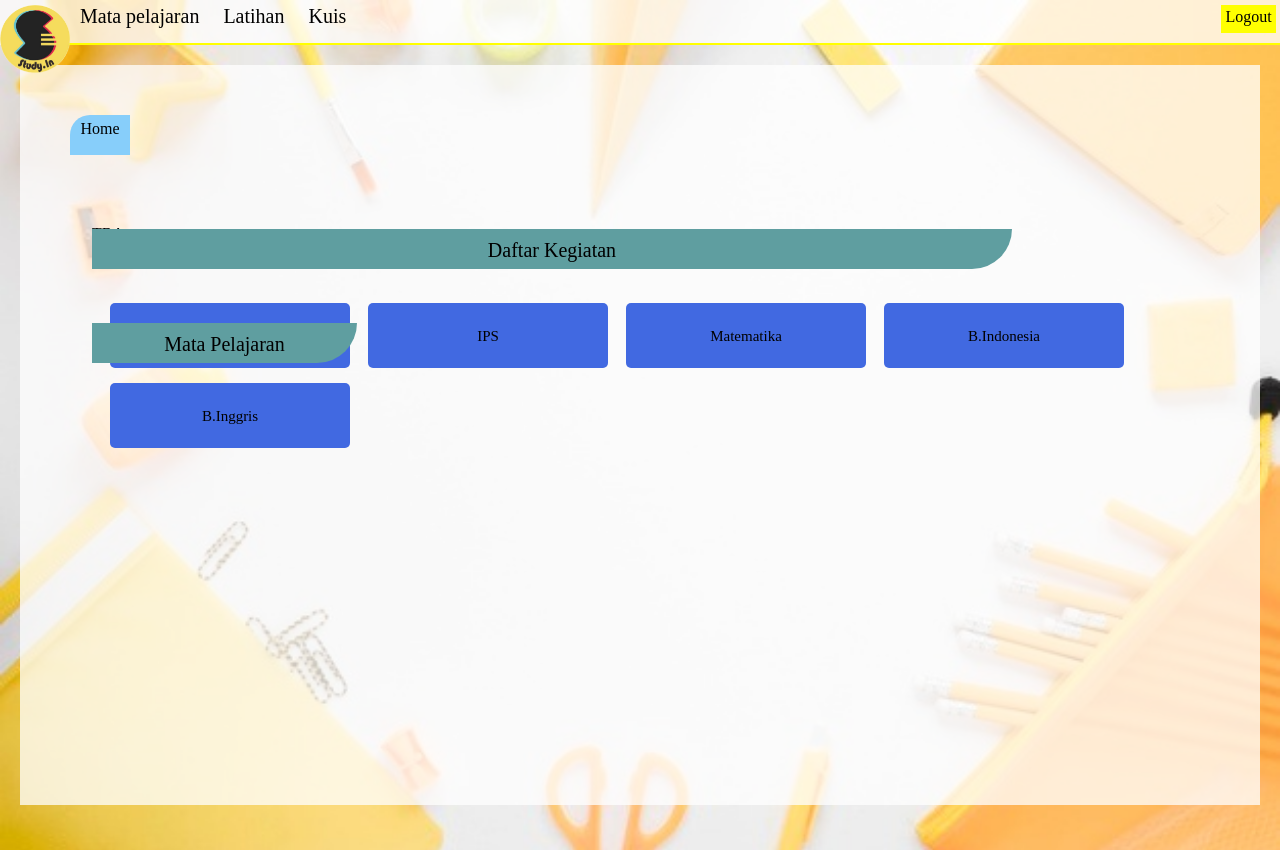
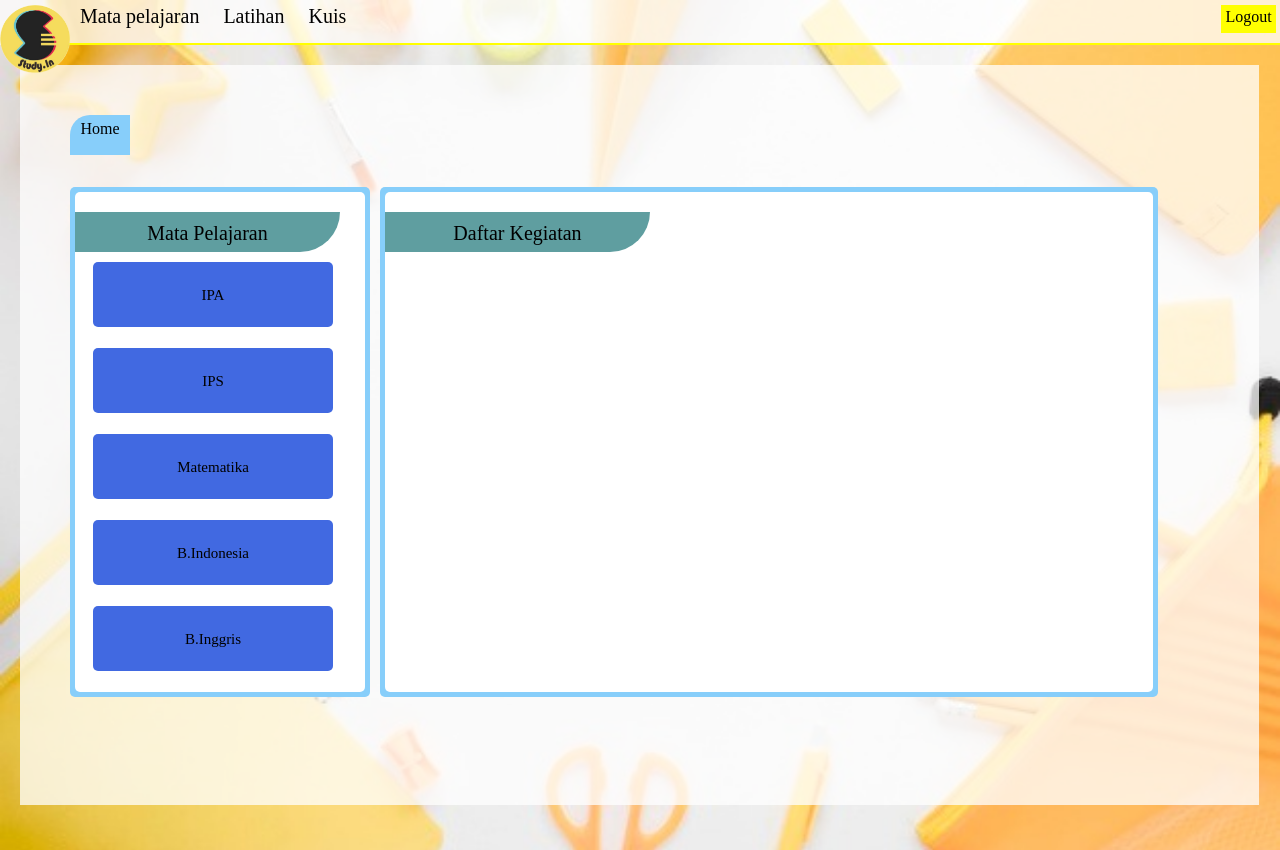
Before and after one commit to Gundho/Kelompok12, a plain HTML site: page main.html in a window 1280 px wide. Drawn offline with Linux system fonts and the light colour scheme.

Commit message:
Update main.html

```diff
--- a/main.html
+++ b/main.html
@@ -19,26 +19,21 @@
 		<div class="bgbox">
 			<a href="main.html" id="nav">Home</a>
 			<br><br><br><br>
-			<table cellpadding="20px;" id="table1">
-				<tr>
-					<td id="isi1">
-						<p align="center" id="kontenisijudul" style="width: 920px;">Daftar Kegiatan</p>
-						<p>TBA</p>
-					</td>
-				</tr>
-			</table>
-			<table cellpadding="20px;" id="table2">
-				<tr>
-					<td id="isi">
-						<p align="center" id="kontenisijudul">Mata Pelajaran</p>
-						<p align="center" id="kontenisi">IPA</p>
-						<p align="center" id="kontenisi">IPS</p>
-						<p align="center" id="kontenisi">Matematika</p>
-						<p align="center" id="kontenisi">B.Indonesia</p>
-						<p align="center" id="kontenisi">B.Inggris</p>
-					</td>
-				</tr>
-			</table>
+			<div class="table1">
+				<div class="isi1">
+					<p align="center" id="kontenisijudul">Mata Pelajaran</p>
+					<p align="center" id="kontenisi" style="margin-top: 70px;">IPA</p>
+					<p align="center" id="kontenisi">IPS</p>
+					<p align="center" id="kontenisi">Matematika</p>
+					<p align="center" id="kontenisi">B.Indonesia</p>
+					<p align="center" id="kontenisi">B.Inggris</p>
+				</div>
+			</div>
+			<div class="table2">
+				<div class="isi2">
+					<p align="center" id="kontenisijudul">Daftar Kegiatan</p>
+				</div>
+			</div>
 		</div>
 	</div>
 </body>
```
